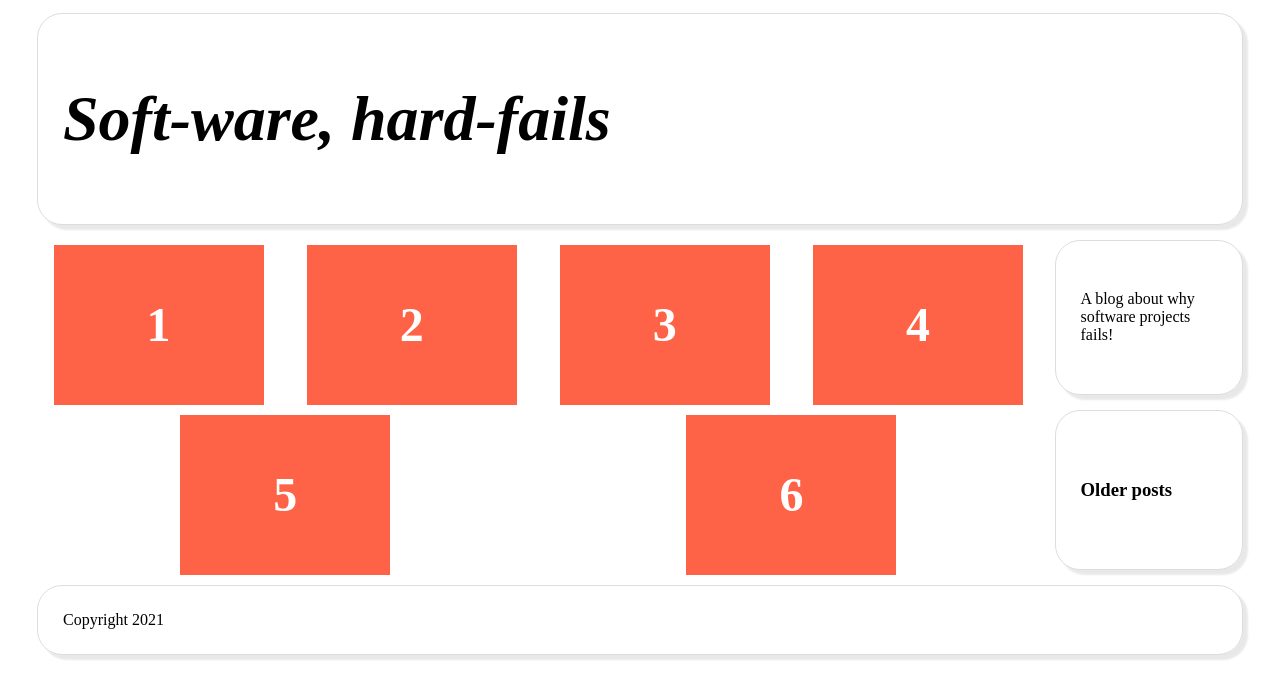
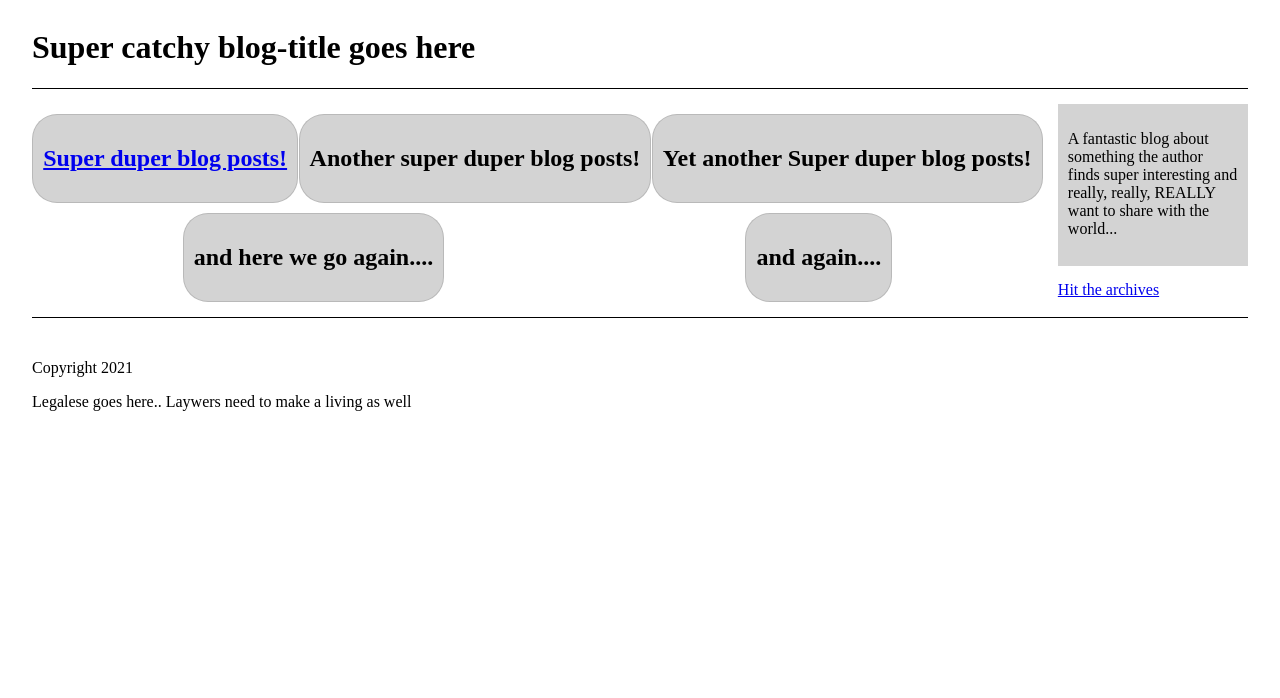
Before and after one commit to morjep/blogproject, a plain HTML site: page index.html in a window 1280 px wide. Drawn offline with Linux system fonts and the light colour scheme.

Commit message:
Added archives and posts

```diff
--- a/index.html
+++ b/index.html
@@ -6,22 +6,47 @@
     name="viewport"
   />
   <title>Mortens Blog</title>
-  <link rel="stylesheet" href="./styles/main_style.css" />
+  <link rel="stylesheet" href="./styles/main.css" />
 </head>
 <body>
   <div class="grid-container">
-    <div class="box" id="header"><h1>Soft-ware, hard-fails</h1></div>
-    <ul class="flex-container" id="posts">
-      <li class="flex-item">1</li>
-      <li class="flex-item">2</li>
-      <li class="flex-item">3</li>
-      <li class="flex-item">4</li>
-      <li class="flex-item">5</li>
-      <li class="flex-item">6</li>
-    </ul>
+    <div id="header">
+      <h1>Super catchy blog-title goes here</h1>
+    </div>
 
-    <div class="box" id="about">A blog about why software projects fails! </div>
-    <div class="box" id="old-posts"><h3>Older posts</h3></div>
-    <div class="box" id="footer">Copyright 2021</div>
+    <div class="flex-container" id="posts">
+      <div class="flex-item">
+        <h2 id="post_header"><a href="./posts/some_post.html"> Super duper blog posts! </a></h2>
+      </div>
+      <div class="flex-item">
+        <h2 id="post_header">Another super duper blog posts!</h2>
+      </div>
+
+      <div class="flex-item">
+        <h2 id="post_header">Yet another Super duper blog posts!</h2>
+      </div>
+
+      <div class="flex-item">
+        <h2 id="post_header">and here we go again....</h2>
+      </div>
+
+      <div class="flex-item">
+        <h2 id="post_header">and again....</h2>
+      </div>
+    </div>
+
+    <div id="about">
+      <p>A fantastic blog about something the author finds super interesting and
+      really, really, REALLY want to share with the world...</p>
+    </div>
+
+    <div id="archive">
+      <a id="archive_link" href="./archive/archive.html"> Hit the archives</a>
+    </div>
+
+    <div id="footer">
+      <p>Copyright 2021</p>
+      <p>Legalese goes here.. Laywers need to make a living as well</p>
+    </div>
   </div>
 </body>
--- /dev/null
+++ b/styles/cards.css
@@ -0,0 +1,33 @@
+.flex-container {
+  /* We first create a flex layout context */
+  display: flex;
+
+  /* Then we define the flow direction
+       and if we allow the items to wrap
+     * Remember this is the same as:
+     * flex-direction: row;
+     * flex-wrap: wrap;
+     */
+  flex-flow: row wrap;
+
+  /* Then we define how is distributed the remaining space */
+  justify-content: space-around;
+
+  padding: 0;
+  margin: 0;
+  list-style: none;
+}
+
+.flex-item {
+  background: lightgray;
+  padding: 10px;
+  /* width: 200px; */
+  /* height: 150px; */
+  margin-top: 10px;
+  color: black;
+  font-weight: bold;
+  font-size: 1em;
+  text-align: center;
+  border: 1px solid rgba(55, 55, 55, 0.17);
+  border-radius: 25px;
+}
--- /dev/null
+++ b/styles/main.css
@@ -0,0 +1,8 @@
+/* Import main layout for homepage */
+@import "./main_layout.css";
+
+/* Import typography (fonts etc.) */
+@import "./typography.css";
+
+/* Import cards, buttons, ... */
+@import "./cards.css";
--- a/styles/post_style.css
+++ b/styles/main_layout.css
@@ -1,8 +1,12 @@
+/* Main page layout */
 @media (max-width: 600px) {
   .grid-container {
     display: grid;
     width: 95vw;
     height: auto;
+    margin: auto;
+    justify-content: center;
+    grid-gap: 15px;
 
     grid-template-columns: 1fr;
     grid-template-rows: auto;
@@ -10,14 +14,8 @@
       "header"
       "about"
       "posts"
-      "old-posts"
+      "archive"
       "footer";
-
-    margin: auto;
-    justify-content: center;
-    grid-gap: 5px;
-
-    border: 2px solid rgb(255, 217, 0);
   }
 }
 
@@ -26,20 +24,17 @@
     display: grid;
     width: 95vw;
     height: auto;
+    margin: auto;
+    justify-content: center;
+    grid-gap: 15px;
 
     grid-template-columns: repeat(4, 1fr);
     grid-template-rows: auto;
     grid-template-areas:
       "header header header header"
       "posts posts posts about"
-      "posts posts posts old-posts"
+      "posts posts posts archive"
       "footer footer footer footer";
-
-    margin: auto;
-    justify-content: center;
-    grid-gap: 5px;
-
-    border: 2px solid rgb(255, 217, 0);
   }
 }
 
@@ -48,49 +43,42 @@
     display: grid;
     width: 95vw;
     height: auto;
+    margin: auto;
+    justify-content: center;
+    grid-gap: 15px;
 
     grid-template-columns: repeat(6, 1fr);
     grid-template-rows: auto;
     grid-template-areas:
       "header header header header header header"
       "posts posts posts posts posts about"
-      "posts posts posts posts posts old-posts"
+      "posts posts posts posts posts archive"
       "footer footer footer footer footer footer";
-
-    margin: auto;
-    justify-content: center;
-    grid-gap: 5px;
-
-    border: 2px solid rgb(255, 217, 0);
-  }
+ }
 }
 
-.box {
-  display: flex;
-  align-items: center;
-  justify-content: left;
-  border: 1px solid red;
-}
 
 #header {
   grid-area: header;
-  font-size: 3em;
-  font-weight: 500;
-  font-style: italic;
+  border-bottom: 1px solid black;
 }
 
 #footer {
   grid-area: footer;
+  padding-top: 25px;
+  border-top: 1px solid black;
 }
 
 #posts {
   grid-area: posts;
 }
 
-#old-posts {
-  grid-area: old-posts;
+#archive {
+  grid-area: archive;
 }
 
 #about {
   grid-area: about;
+  background-color: lightgray;
+  padding: 10px;
 }
--- a/styles/main_style.css
+++ /dev/null
@@ -1,134 +0,0 @@
-
-@media (max-width: 600px) {
-  .grid-container {
-    display: grid;
-    width: 95vw;
-    height: auto;
-
-    grid-template-columns: 1fr;
-    grid-template-rows: auto;
-    grid-template-areas:
-      "header"
-      "about"
-      "posts"
-      "old-posts"
-      "footer";
-
-    margin: auto;
-    justify-content: center;
-    grid-gap: 5px;
-
-    border: 2px solid rgb(255, 217, 0);
-  }
-}
-
-@media (min-width: 601px) and (max-width: 1000px) {
-  .grid-container {
-    display: grid;
-    width: 95vw;
-    height: auto;
-
-    grid-template-columns: repeat(4, 1fr);
-    grid-template-rows: auto;
-    grid-template-areas:
-      "header header header header"
-      "posts posts posts about"
-      "posts posts posts old-posts"
-      "footer footer footer footer";
-
-    margin: auto;
-    justify-content: center;
-    grid-gap: 5px;
-
-    border: 2px solid rgb(255, 217, 0);
-  }
-}
-
-@media (min-width: 1001px) {
-  .grid-container {
-    display: grid;
-    width: 95vw;
-    height: auto;
-
-    grid-template-columns: repeat(6, 1fr);
-    grid-template-rows: auto;
-    grid-template-areas:
-      "header header header header header header"
-      "posts posts posts posts posts about"
-      "posts posts posts posts posts old-posts"
-      "footer footer footer footer footer footer";
-
-    margin: auto;
-    justify-content: center;
-    grid-gap: 5px;
-    /*
-    border: 2px solid rgb(255, 217, 0);
-    */
-  }
-}
-
-.box {
-  display: flex;
-  align-items: center;
-  justify-content: left;
-  border: 1px solid rgba(55, 55, 55, 0.17);
-  box-shadow: rgba(0, 0, 0, 0.09) 5px 5px 2px;
-  border-radius: 25px;
-  padding: 25px;
-  margin: 5px;
-}
-
-#header {
-  grid-area: header;
-  font-style: italic;
-  font-size: 2em;
-}
-
-#footer {
-  grid-area: footer;
-}
-
-#posts {
-  grid-area: posts;
-}
-
-#old-posts {
-  grid-area: old-posts;
-}
-
-#about {
-  grid-area: about;
-}
-
-.flex-container {
-  /* We first create a flex layout context */
-  display: flex;
-
-  /* Then we define the flow direction
-     and if we allow the items to wrap
-   * Remember this is the same as:
-   * flex-direction: row;
-   * flex-wrap: wrap;
-   */
-  flex-flow: row wrap;
-
-  /* Then we define how is distributed the remaining space */
-  justify-content: space-around;
-
-  padding: 0;
-  margin: 0;
-  list-style: none;
-}
-
-.flex-item {
-  background: tomato;
-  padding: 5px;
-  width: 200px;
-  height: 150px;
-  margin-top: 10px;
-  line-height: 150px;
-  color: white;
-  font-weight: bold;
-  font-size: 3em;
-  text-align: center;
-}
--- /dev/null
+++ b/styles/post_layout.css
@@ -0,0 +1,34 @@
+/* post layout - screen size agnostic*/
+  .post-container {
+    display: grid;
+    width: 95vw;
+    height: auto;
+    margin: auto;
+    justify-content: center;
+    grid-gap: 15px;
+
+    grid-template-columns: 1fr;
+    grid-template-rows: auto;
+    grid-template-areas:
+      "header"
+      "about"
+      "posts"
+      "archive"
+      "footer";
+  }
+
+
+#header {
+  grid-area: header;
+  border-bottom: 1px solid black;
+}
+
+#footer {
+  grid-area: footer;
+  padding-top: 25px;
+  border-top: 1px solid black;
+}
+
+#post {
+  grid-area: posts;
+}
```
Also changed, not shown: archive/archive.html (added, +13 -0 lines), posts/some_post.html (+15 -6 lines), styles/post.css (added, +8 -0 lines), styles/typography.css (added).
